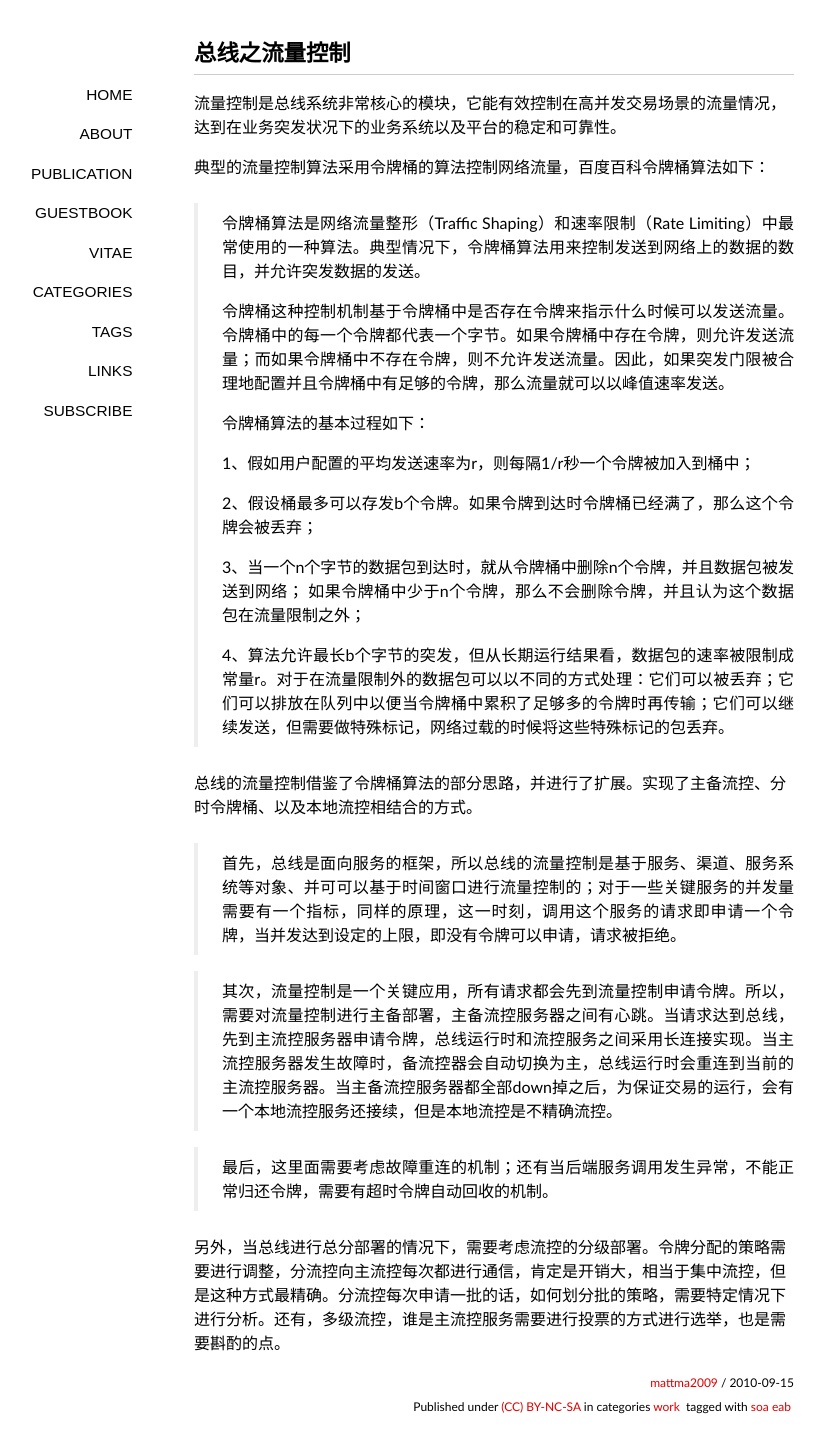
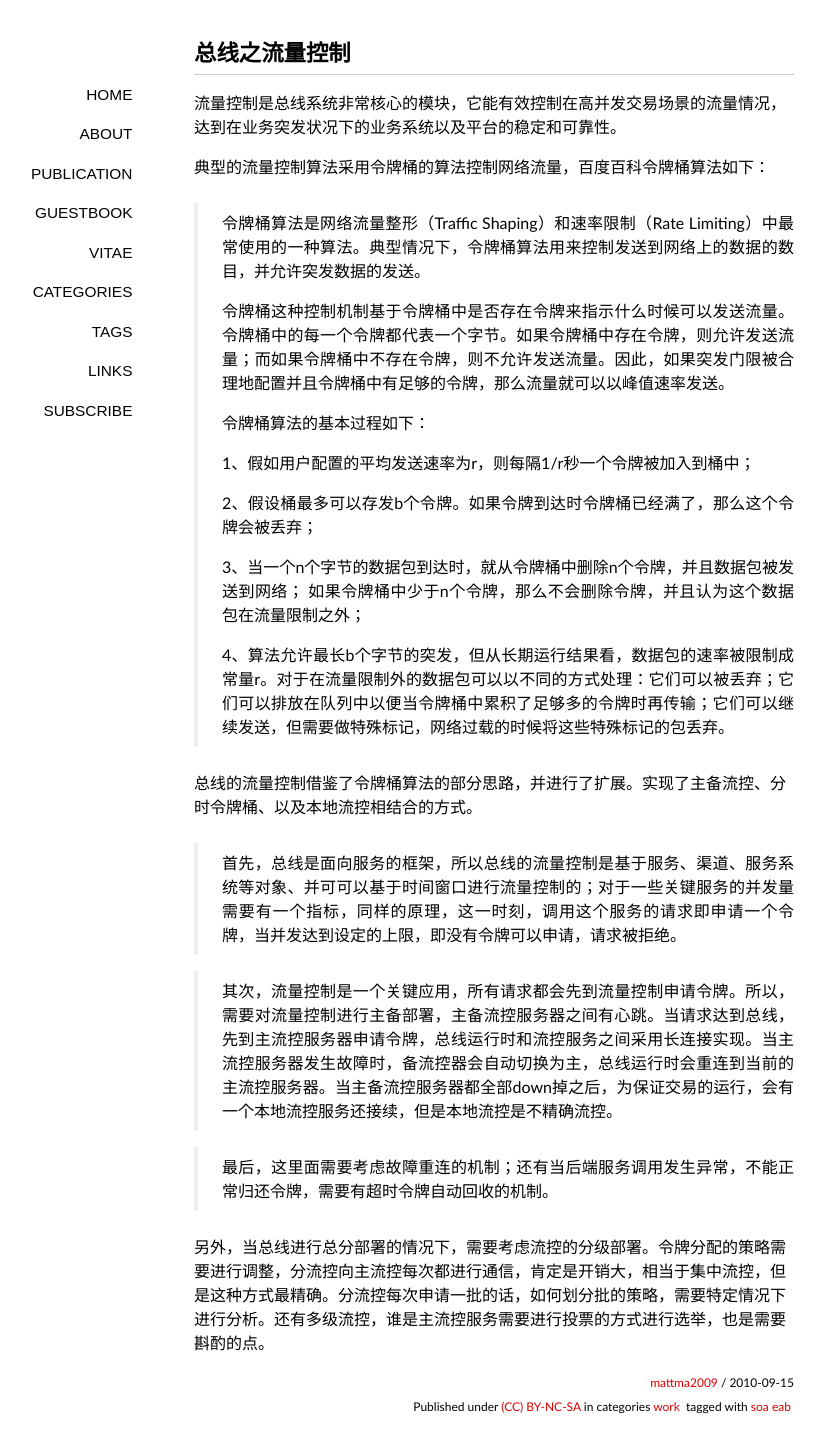
Before and after one commit to mattma2009/tour, a Jekyll site: the page built from _posts/2010-09-15-esb-flowctrol.md, in a window 1280 px wide. Shown: the whole page, without its empty margins (146-971 px from the left). Built offline with Jekyll 4.4.1, drawn with Linux system fonts in a browser that asks for light colours; some web fonts are replaced; Markdown is read by kramdown in place of the engine named in the settings; comment, search, counter and statistics services are not loaded.

Commit message:
gg
Signed-off-by: mattma2009 <mazhengxiu@gmail.com>

```diff
--- a/_posts/2010-09-15-esb-flowctrol.md
+++ b/_posts/2010-09-15-esb-flowctrol.md
@@ -31,4 +31,4 @@ tags: [soa eab]
 
 > 最后，这里面需要考虑故障重连的机制；还有当后端服务调用发生异常，不能正常归还令牌，需要有超时令牌自动回收的机制。
 
-另外，当总线进行总分部署的情况下，需要考虑流控的分级部署。令牌分配的策略需要进行调整，分流控向主流控每次都进行通信，肯定是开销大，相当于集中流控，但是这种方式最精确。分流控每次申请一批的话，如何划分批的策略，需要特定情况下进行分析。还有，多级流控，谁是主流控服务需要进行投票的方式进行选举，也是需要斟酌的点。
+另外，当总线进行总分部署的情况下，需要考虑流控的分级部署。令牌分配的策略需要进行调整，分流控向主流控每次都进行通信，肯定是开销大，相当于集中流控，但是这种方式最精确。分流控每次申请一批的话，如何划分批的策略，需要特定情况下进行分析。还有多级流控，谁是主流控服务需要进行投票的方式进行选举，也是需要斟酌的点。
```
